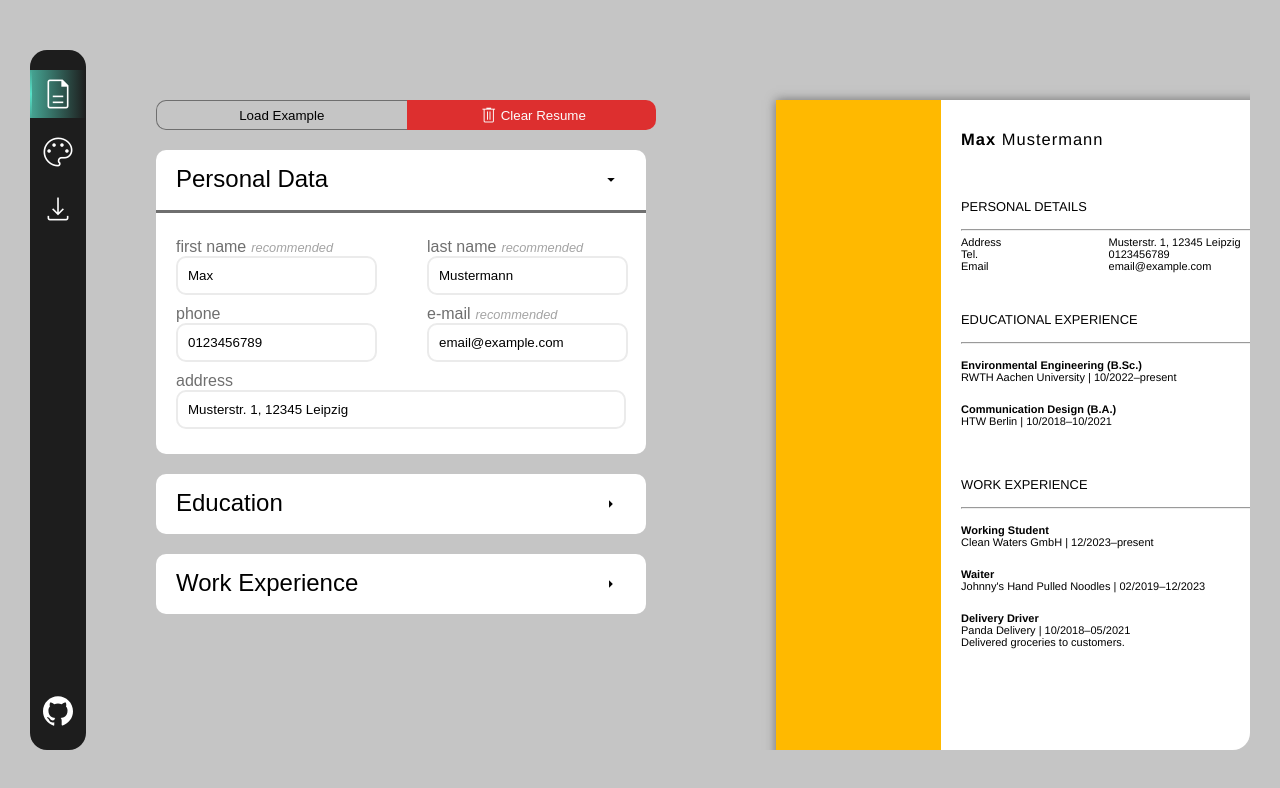
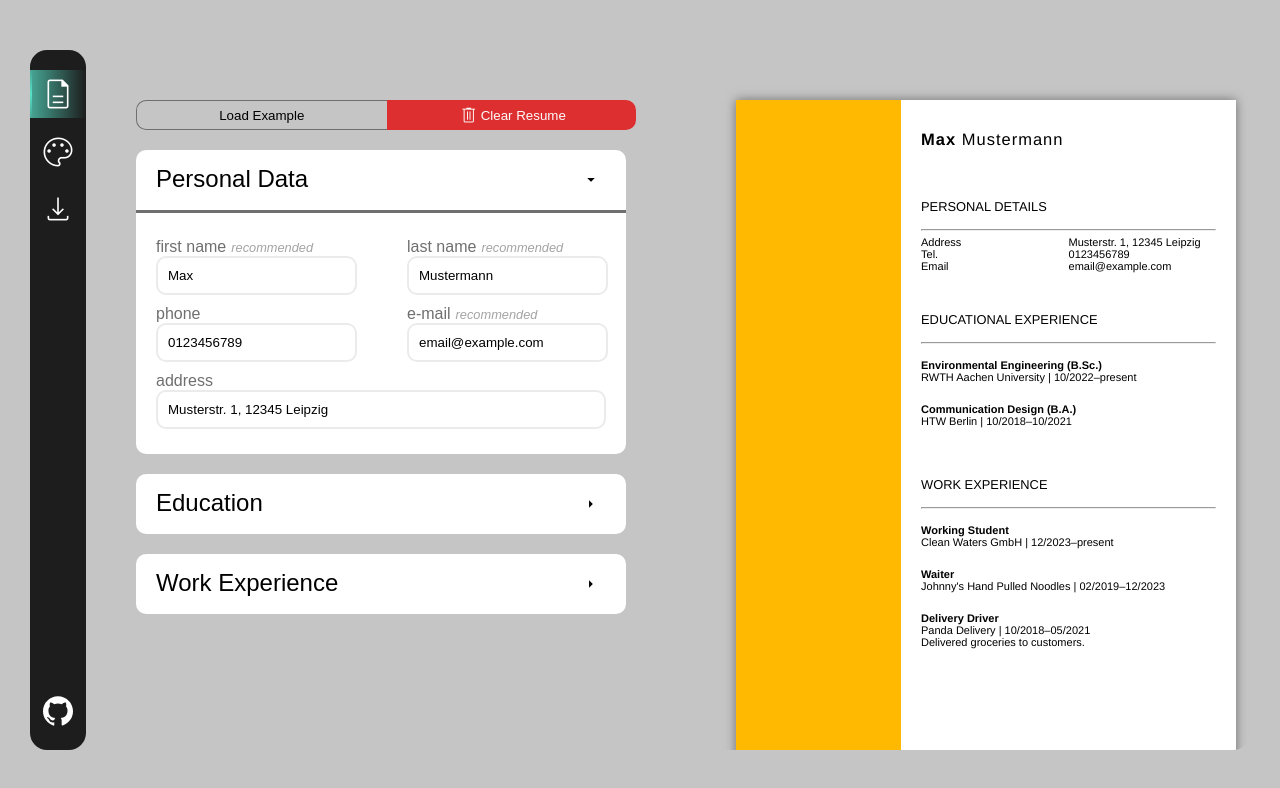
Before and after one commit to tln12/cv-project, a React (Vite) app: page / in a window 1280 px wide. Shown: the top 788 px of the page. Built offline with nearby package versions, Linux system fonts and the light colour scheme; the HTML template or start-up script is replaced by a standard one; a web font is replaced by a local one.

Commit message:
remove gap between sections

```diff
--- a/src/App.jsx
+++ b/src/App.jsx
@@ -10,7 +10,6 @@ import styled from 'styled-components';
 
 const StyledApp = styled.div`
   display: flex;
-  gap: 20px;
   width: 100%;
   height: 100%;
 `;
```
